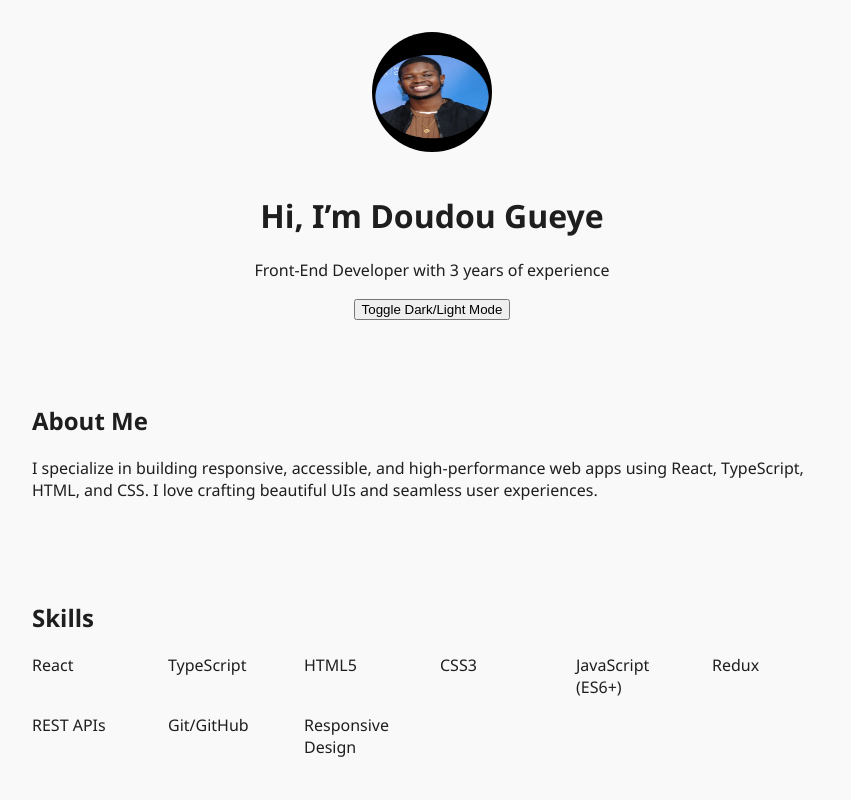
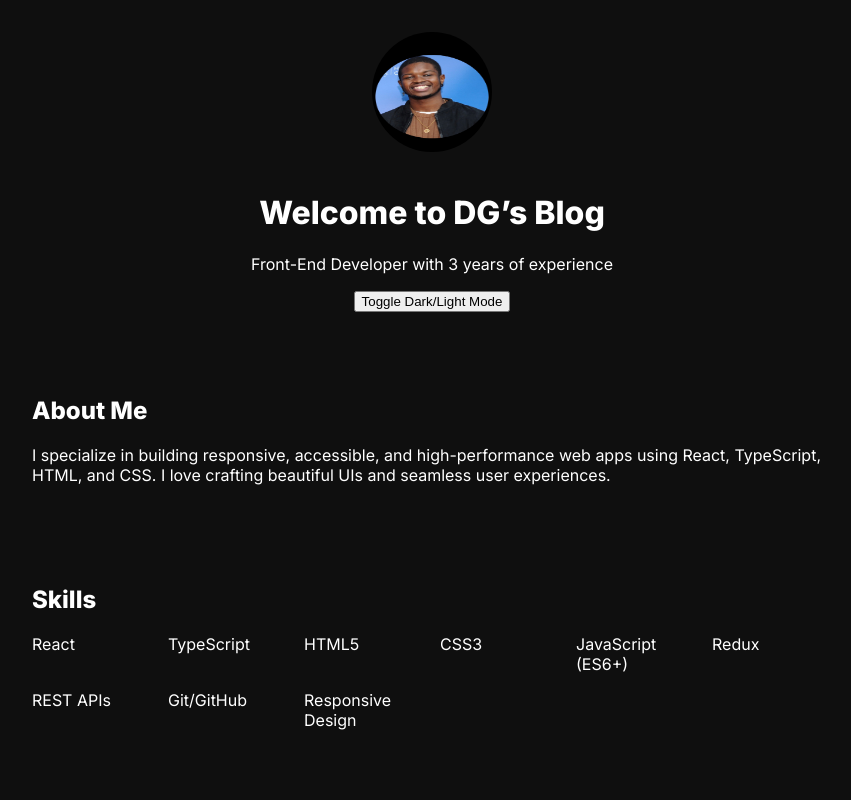
Before and after one commit to dgueye1/dg-portfolio, a React (Vite) app: page / in a window 1280 px wide. Shown: the top 800 px of the page, without its empty margins (208-1059 px from the left). Built offline with nearby package versions, Linux system fonts and the light colour scheme.

Commit message:
making styling changes

```diff
--- a/index.html
+++ b/index.html
@@ -3,6 +3,7 @@
   <head>
     <meta charset="UTF-8" />
     <link rel="icon" href="/assets/headshot.jpg" />
+    <link href="https://fonts.googleapis.com/css2?family=Inter:wght@400;600;800&display=swap" rel="stylesheet">
     <meta name="viewport" content="width=device-width, initial-scale=1.0" />
     <title>DG's Portfolio</title>
   </head>
--- a/src/components/Hero.jsx
+++ b/src/components/Hero.jsx
@@ -1,9 +1,16 @@
 import React from 'react';
+import { motion } from 'framer-motion';
 
 const Hero = ({ toggleTheme }) => (
   <header className="hero">
     <img src="/assets/headshot.jpg" alt="DG Headshot" className="hero-img" />
-    <h1>Hi, I’m Doudou Gueye</h1>
+    <motion.h1
+  initial={{ opacity: 0, y: 30 }}
+  animate={{ opacity: 1, y: 0 }}
+  transition={{ duration: 1 }}
+    >
+     Welcome to DG’s Blog
+    </motion.h1>
     <p>Front-End Developer with 3 years of experience</p>
     <button onClick={toggleTheme}>Toggle Dark/Light Mode</button>
   </header>
--- a/src/components/styles/global.css
+++ b/src/components/styles/global.css
@@ -1,9 +1,9 @@
 @import './variables.css';
 
 body {
-  background: var(--bg-color);
-  color: var(--text-color);
-  font-family: 'Segoe UI', sans-serif;
+  font-family: 'Inter', sans-serif;
+  background: #0f0f0f;
+  color: #fff;
   margin: 0;
   padding: 0;
 }
@@ -50,3 +50,12 @@ body {
   text-decoration: none;
   border-radius: 4px;
 }
+
+button {
+  transition: all 0.3s ease;
+}
+button:hover {
+  transform: scale(1.05);
+  background-color: #6C63FF;
+  color: white;
+}
```
